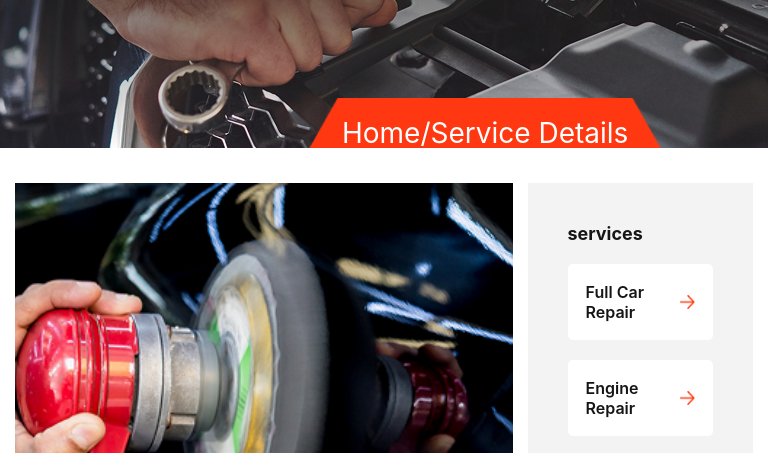
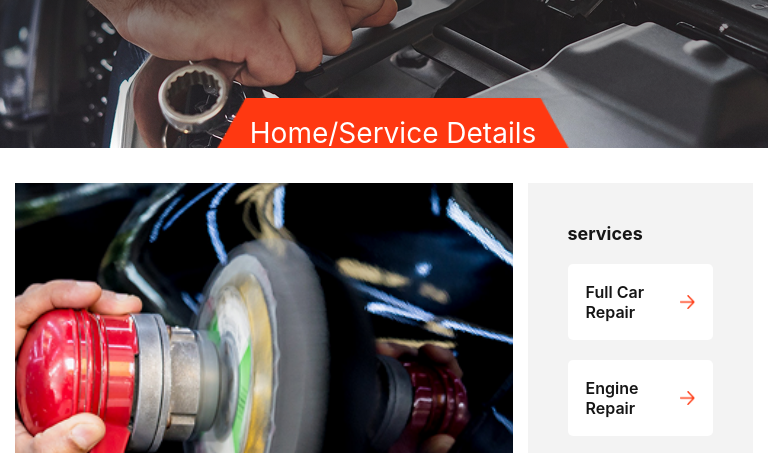
Before and after one commit to Sanyul-islam/Car-Doctor-Complete-Frontend-Design, a plain HTML site: page services/index.html in a window 768 px wide. Shown: the part 273-726 px from the top of the page. Drawn offline with Linux system fonts and the light colour scheme.

Commit message:
Fix: services page responsive updated

```diff
--- a/services/style.css
+++ b/services/style.css
@@ -297,6 +297,9 @@ aside {
 }
 
 @media screen and (min-width: 481px) and (max-width: 768px) {
+#hero .banner-btn {
+    left: 28%;
+  }
 }
 @media screen and (min-width: 769px) and (max-width: 986px) {
   /*hero  */
```
Also changed, not shown: 1 other file.
